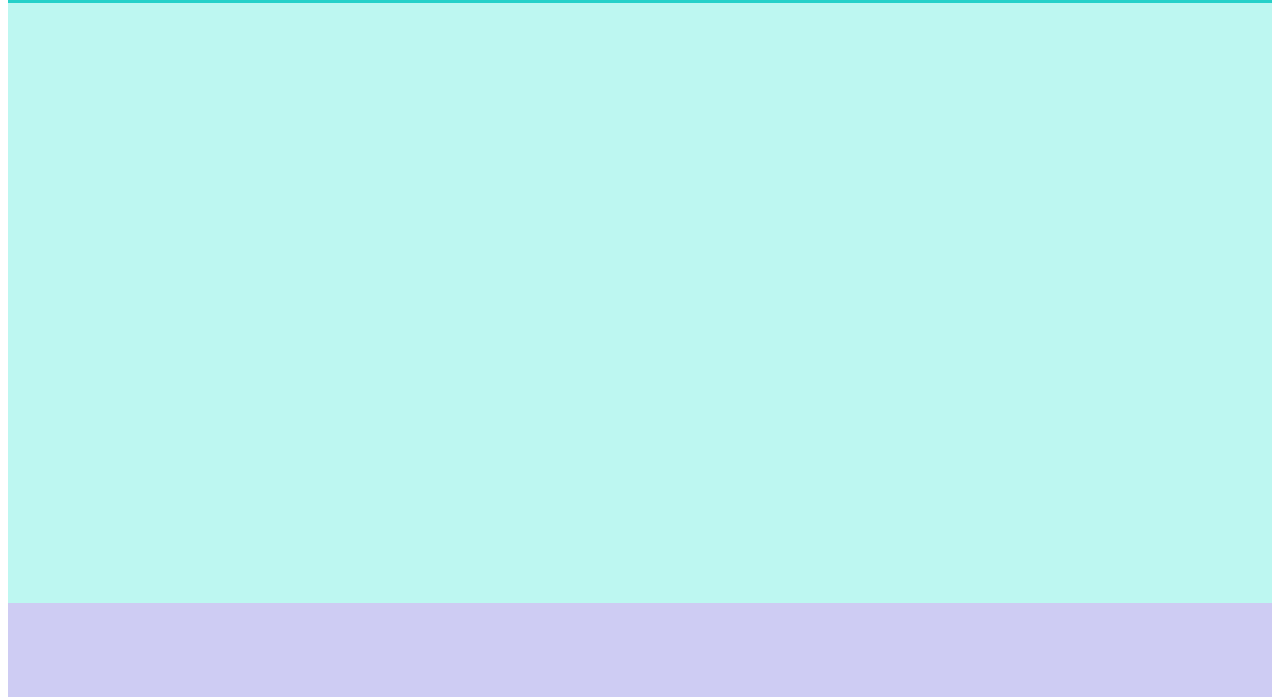
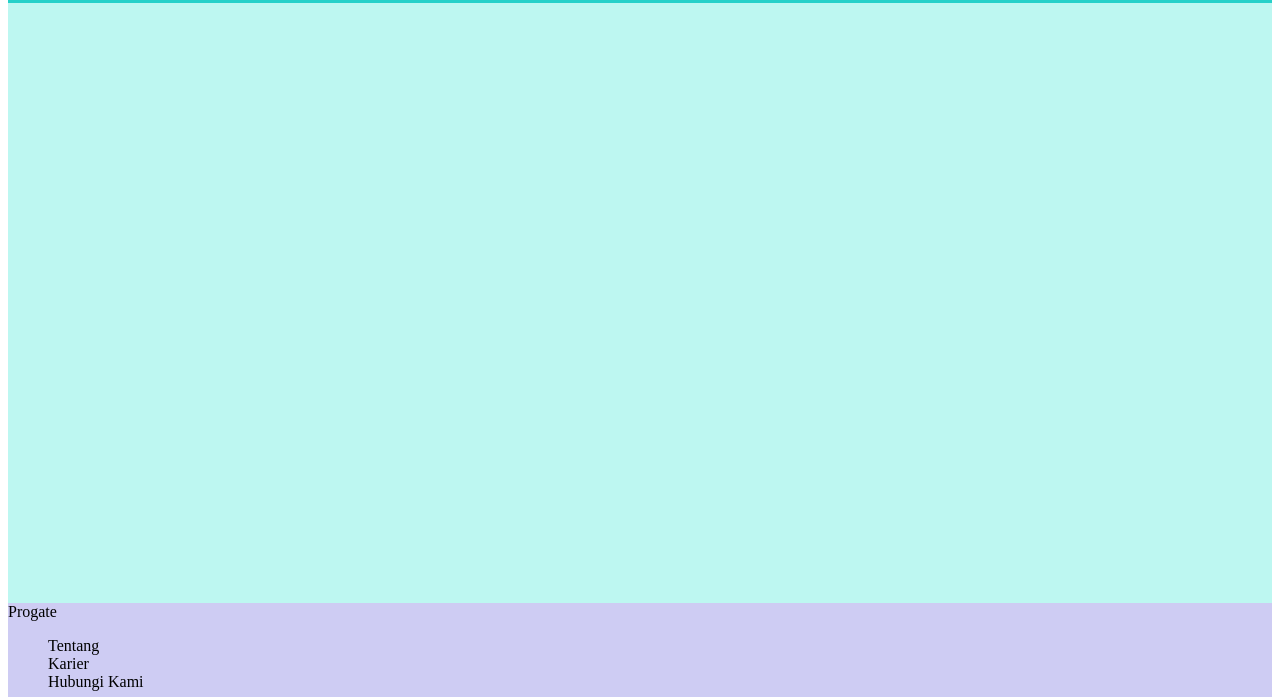
Before and after one commit to himawanTIF/htmlcss-1-progate, a plain HTML site: page index.html in a window 1280 px wide. Shown: the part 103-800 px from the top of the page. Drawn offline with Linux system fonts and the light colour scheme.

Commit message:
Footer
- Struktur Footer Baru
- Pembaruan README

```diff
--- a/index.html
+++ b/index.html
@@ -24,6 +24,17 @@
     </div>
 
     <div class="footer">
+        <!-- Tambahkan tag <div> dengan class "footer-logo" -->
+        <div class="footer-logo">Progate</div>
+
+        <!-- Tambahkan tag <div> dengan class "footer-list" -->
+        <div class="footer-list">
+            <ul>
+                <li>Tentang</li>
+                <li>Karier</li>
+                <li>Hubungi Kami</li>
+            </ul>
+        </div>
 
     </div>
 </body>
--- a/stylesheet.css
+++ b/stylesheet.css
@@ -4,9 +4,7 @@ body {
 
   li {
     list-style: none;
-    float: left;
-    /* Ubahlah padding atas & bawah ke 33px, dan padding kiri & kanan ke 20px */
-    padding: 33px 20px;
+    /* Pindahkan kedua baris dibawah kesekitar baris 25 */
   }
 
   .header {
@@ -18,8 +16,13 @@ li {
   .header-logo {
     float: left;
     font-size: 36px;
-    /* Ubahlah padding atas & bawah ke 20px, dan padding kiri & kanan ke 40px */
     padding: 20px 40px;
+  }
+
+  /* Tambahkan CSS tag <li> yang diatas kedalam header-list */
+  .header-list li {
+    float: left;
+    padding: 33px 20px;
   }
 
   .main {
```
Also changed, not shown: 1 other file. Lines whose indentation alone changed are shown as unchanged.
